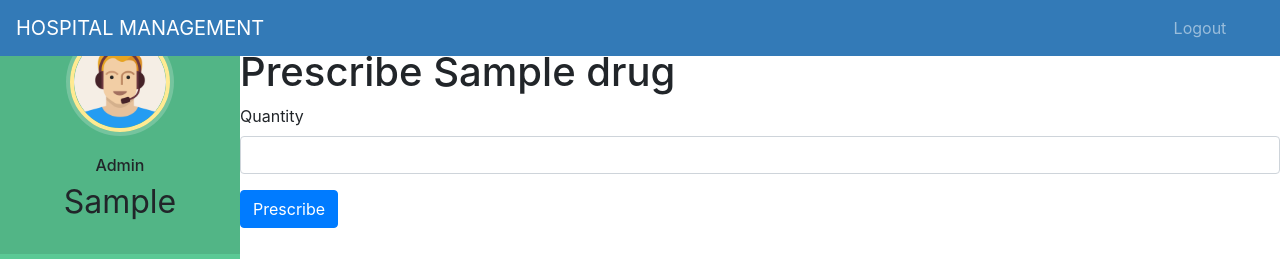
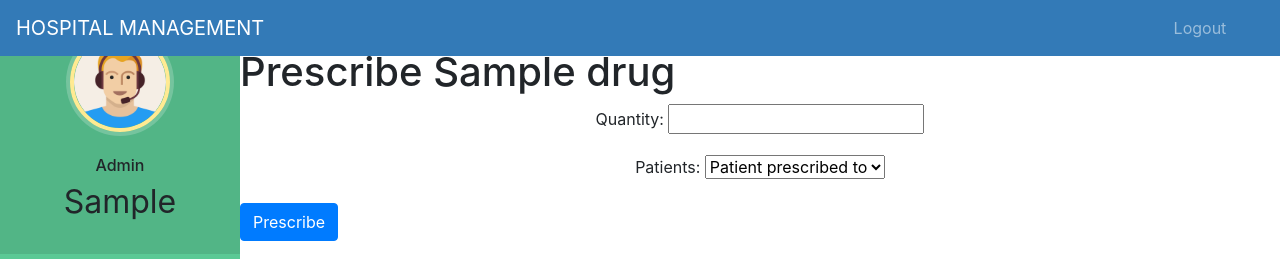
Before and after one commit to reddangerous/hospitalmanagement, a Django app: page /drug/1/prescribe/ in a window 1280 px wide. Shown: the top 259 px of the page. Run offline with Django 3.2, Linux system fonts and the light colour scheme; a user stored in the database is signed in; tables that the repository leaves empty hold one stand-in row (values such as "Sample post"); some libraries are stand-ins or nearby versions.

Commit message:
prescribe done

```diff
--- a/hospital/forms.py
+++ b/hospital/forms.py
@@ -12,7 +12,11 @@
         widgets = {
         'password': forms.PasswordInput()
         }
-
+class PrescribeForm(forms.ModelForm):
+    patients=forms.ModelChoiceField(queryset=models.Patient.objects.all().filter(status=True),empty_label="Patient prescribed to ", to_field_name="user_id")
+    class Meta:
+        model=models.Prescription
+        fields=['quantity']
 
 class DrugForm(forms.ModelForm):
    new_supplier_name = forms.CharField(max_length=255, required=False, label='New Supplier Name')
--- a/hospital/models.py
+++ b/hospital/models.py
@@ -110,6 +110,7 @@
         ('UPDATE', 'Update'),
         ('RESTOCK', 'Restock'),
         ('GENERATE_REPORT', 'Generate Report'),
+        ('PRESCRIBE', 'Prescribe')
     ]
 
     user = models.ForeignKey(User, on_delete=models.SET_NULL, null=True)
@@ -134,7 +135,7 @@
             action='ADD',
             quantity=instance.quantity,
             total_value=instance.total_price(),
-            image = instance.image
+
         )
     else:
         # If an existing drug is updated, record an 'UPDATE' activity
@@ -143,7 +144,7 @@
             action='UPDATE',
             quantity=instance.quantity,
             total_value=instance.total_price(),
-            image = instance.image
+
         )
 
 
--- a/hospital/views.py
+++ b/hospital/views.py
@@ -8,7 +8,7 @@
 from datetime import datetime,timedelta,date
 from django.conf import settings
 from django.db.models import Q
-from .models import Drug, Prescription, Activity
+from .models import Drug, Prescription, Activity, Patient
 from .forms import DrugForm
 from tablib import Dataset
 from .models import Drug
@@ -103,14 +103,25 @@
     return render(request, 'hospital/inventory_dasboard.html', context)
 
 
+from .models import Drug, Prescription
+from .forms import PrescribeForm
+
 def prescribe_drug(request, drug_id):
-    drug = Drug.objects.get(pk=drug_id)
+    drug = get_object_or_404(Drug, pk=drug_id)
+
     if request.method == 'POST':
-        quantity = request.POST['quantity']
-        Prescription.objects.create(drug=drug, quantity=quantity)
-        drug.quantity -= int(quantity)
-        drug.save()
-    return render(request, 'hospital/prescribe.html', {'drug': drug})
+        form = PrescribeForm(request.POST)
+        if form.is_valid():
+            quantity = form.cleaned_data['quantity']
+            patient = form.cleaned_data['patients']
+
+            Prescription.objects.create(drug=drug, quantity=quantity, patient=patient)
+            drug.quantity -= int(quantity)
+            drug.save()
+    else:
+        form = PrescribeForm()
+
+    return render(request, 'hospital/prescribe.html', {'drug': drug, 'form': form})
 
 def restock_drug(request, drug_id):
     drug = Drug.objects.get(pk=drug_id)
--- a/templates/hospital/inventory_dasboard.html
+++ b/templates/hospital/inventory_dasboard.html
@@ -100,11 +100,11 @@
   {% for activity in recent_activities %}
     <div class="col-md-4">
       <div class="activity-card">
-        <img src="{% static activity.image.url %}" alt="{{ activity.drug.name }}">
         <div class="activity-card-body">
           <h5 class="card-title">{{ activity.drug.name }}</h5>
           <p class="card-text">Quantity: {{ activity.quantity }}</p>
           <p class="card-text">Total Value: ${{ activity.total_value }}</p>
+          <p class="card-text">Action: {{ activity.action }}</p>
         </div>
       </div>
     </div>
--- a/templates/hospital/patientlogin.html
+++ b/templates/hospital/patientlogin.html
@@ -97,8 +97,6 @@
   facebook : fb.com/sumit.luv
   youtube : youtube.com/lazycoders
   -->
-
-  {% include "hospital/footer.html" %}
 </body>
 
 </html>
--- a/templates/hospital/prescribe.html
+++ b/templates/hospital/prescribe.html
@@ -1,17 +1,17 @@
+<!-- prescribe.html -->
 {% extends 'hospital/admin_base.html' %}
 
 {% block title %}
     Prescribe {{ drug.name }}
 {% endblock %}
+
 {% include "hospital/navbar.html" %}
-  {%block content%}
+
+{% block content %}
     <h1>Prescribe {{ drug.name }}</h1>
     <form method="POST">
         {% csrf_token %}
-        <div class="form-group">
-            <label for="quantity">Quantity</label>
-            <input type="number" id="quantity" name="quantity" min="1" max="{{ drug.quantity }}" class="form-control">
-        </div>
+        {{ form.as_p }}
         <button type="submit" class="btn btn-primary">Prescribe</button>
     </form>
 {% endblock %}
```
Also changed, not shown: static/profile_pic/DoctorProfilePic/Screenshot_from_2023-12-27_18-14-38.png (added), static/profile_pic/DoctorProfilePic/Screenshot_from_2024-01-04_14-13-42.png (added), static/profile_pic/PatientProfilePic/Screenshot_from_2023-12-27_18-14-38.png (added).
